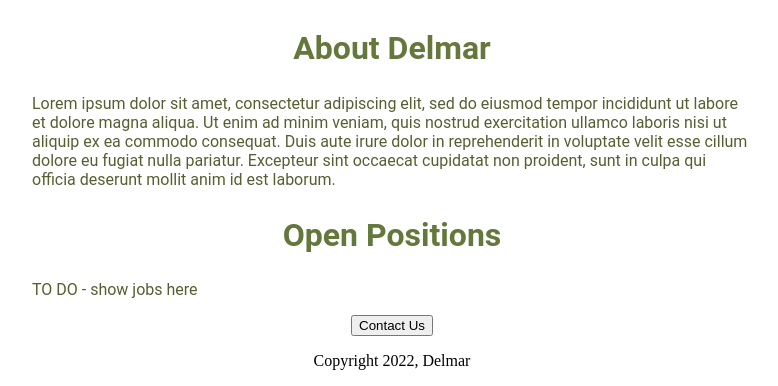
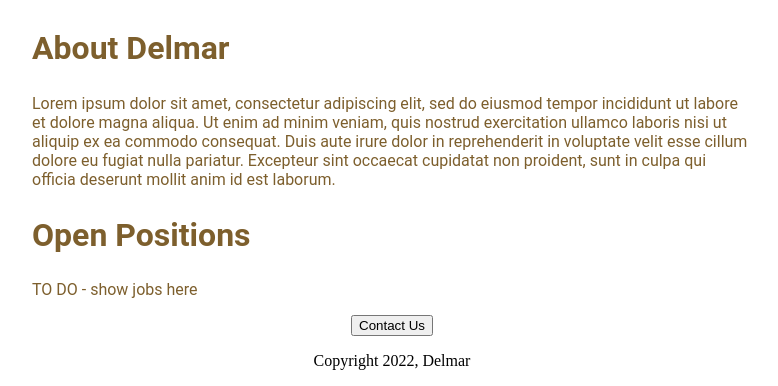
Before and after one commit to ProfLedman/delmar-careers-website, a Flask app: page / in a window 1280 px wide. Shown: the part 442-828 px from the top of the page, without its empty margins (248-1026 px from the left). Run offline with Flask 3, Linux system fonts and the light colour scheme.

Commit message:
Font color

```diff
--- a/templates/home.html
+++ b/templates/home.html
@@ -18,11 +18,11 @@
   h2 {
     font-family: Roboto;
     font-size: 32px;
-    color: rgb(100,120,60);
+    color: rgb(125,95, 45);z
     text-align: center;
     }
   .bodytext {
-    font-family: Roboto;color: rgb(85,95, 50);
+    font-family: Roboto;color: rgb(125,95, 45);
     }
       #container {
         max-width: 720px;
```
